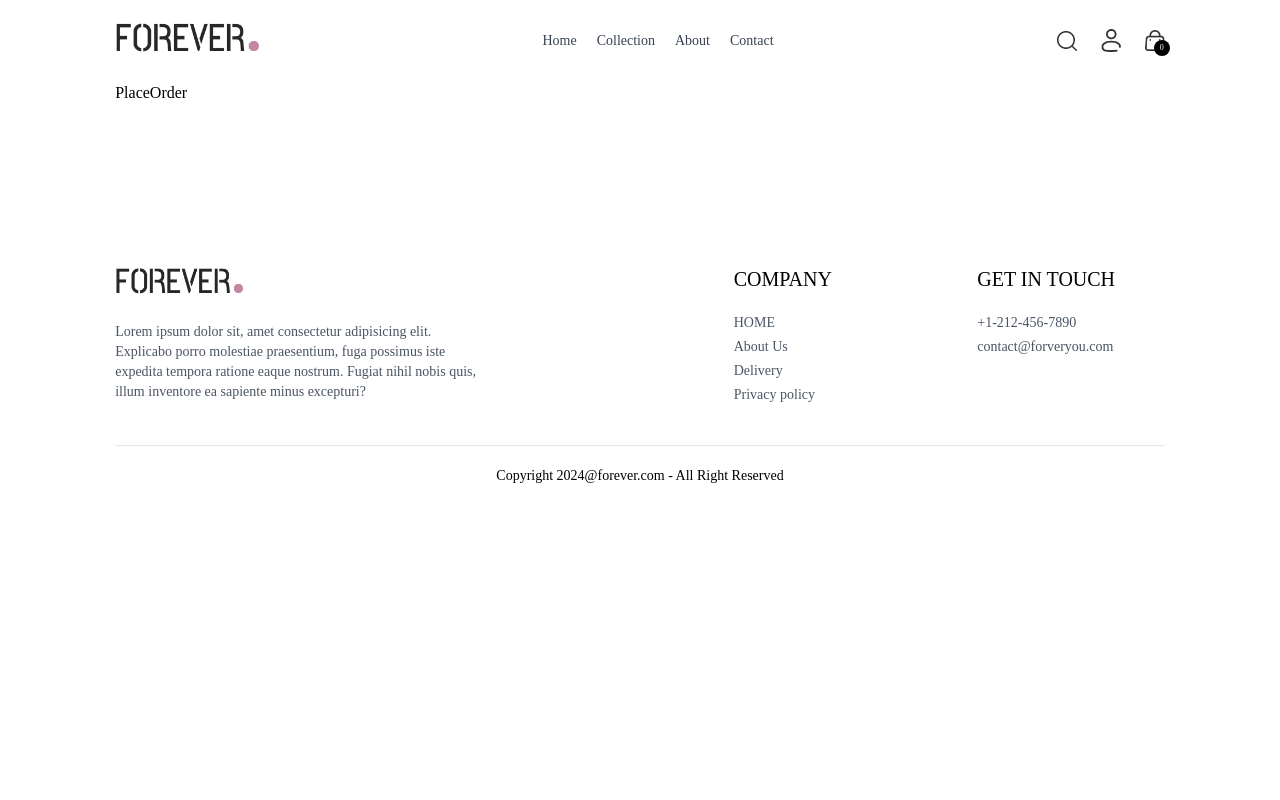
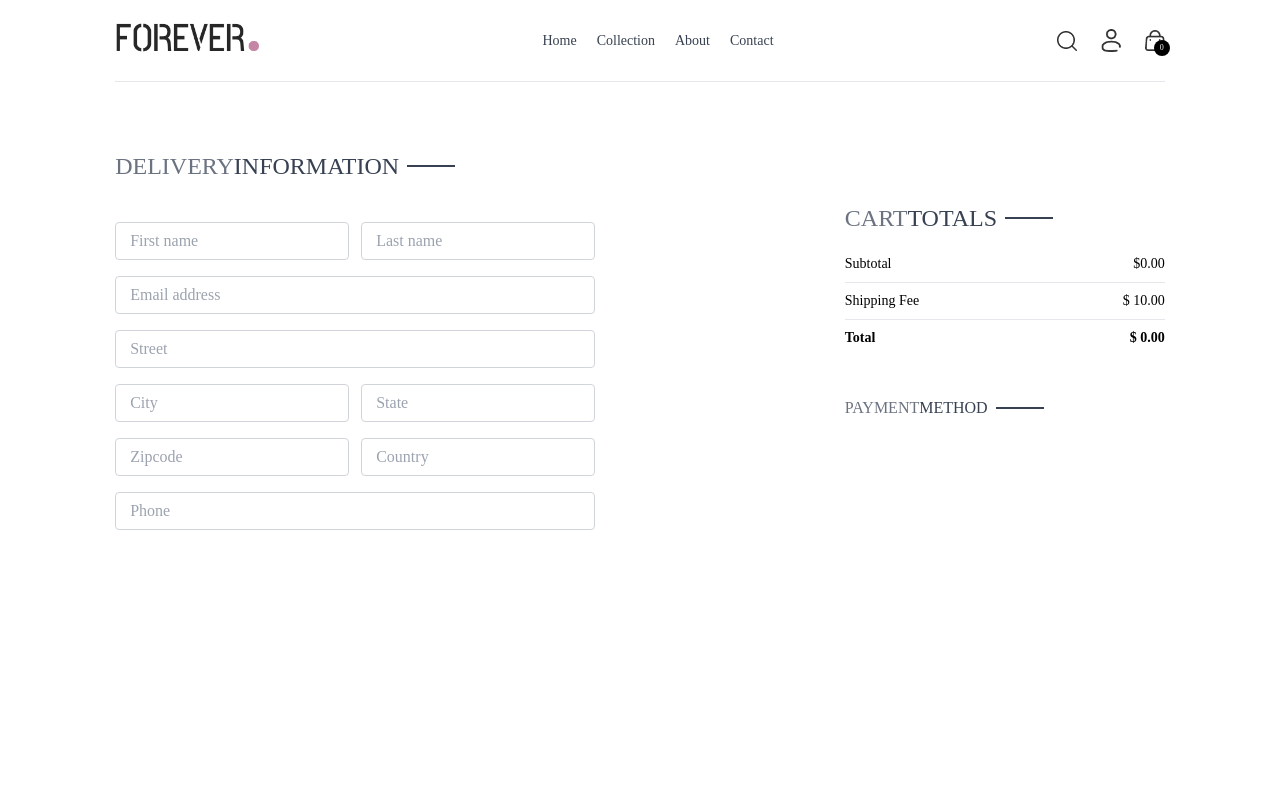
Before and after one commit to Huntercoding02/e-commerce, a React (Vite) app: page /place-order in a window 1280 px wide. Shown: the top 800 px of the page. Built offline with nearby package versions, Linux system fonts and the light colour scheme.

Commit message:
feat:add button to process payment and place order page

```diff
--- /dev/null
+++ b/src/components/CartTotal.jsx
@@ -0,0 +1,34 @@
+import React, { useContext } from 'react'
+import { ShopContext } from '../context/ShopCentext'
+import Title from './Title'
+
+const CartTotal = () => {
+
+    const {currency,delivery_fee,getCartAmount} = useContext(ShopContext)
+  return (
+    <div className='w-full'>
+        <div className='text-2xl'>
+            <Title text1={'CART'} text2={'TOTALS'}/>
+        </div>
+        <div className='flex flex-col gap-2 mt-2 text-sm'>
+            <div
+            className='flex justify-between'>
+                <p>Subtotal</p>
+                <p>{currency}{getCartAmount()}.00</p>
+            </div>
+            <hr />
+            <div className='flex justify-between'>
+                <p>Shipping Fee</p>
+                <p>{currency} {delivery_fee}.00</p>
+            </div>
+            <hr />
+            <div className='flex justify-between'>
+                <b>Total</b>
+                <b>{currency} {getCartAmount()===0 ?0:getCartAmount() + delivery_fee}.00</b>
+            </div>
+        </div>
+    </div>
+  )
+}
+
+export default CartTotal
--- a/src/context/ShopCentext.jsx
+++ b/src/context/ShopCentext.jsx
@@ -1,6 +1,7 @@
 import { createContext, useEffect, useState } from "react";
 import { products } from "../assets/assets";
 import { toast } from "react-toastify";
+import { useNavigate } from "react-router-dom";
 
 export const ShopContext = createContext()
 
@@ -11,7 +12,7 @@
     const [search,setSearch] = useState('')
     const [showSearch,setShowSearch] = useState(false)
     const [cartItems,setCartItem] =useState({})
-
+    const navigate = useNavigate()
 
     const addToCart = async (itemId,size)=>{
 
@@ -51,11 +52,37 @@
         }
         return totalCount
     }
+    const updateQuantity = async (itemId,size,quantity)=>{
+
+        let cartData = structuredClone(cartItems)
+
+        cartData[itemId][size] = quantity
+
+        setCartItem(cartData)
+    }
+
+    const getCartAmount =  () =>{
+        let totalAmount =0
+        for(const items in cartItems){
+            let itemInfo = products.find((product)=>product._id === items)
+            for(const item in cartItems[items]){
+                try{
+                    if(cartItems[items][item]>0){
+                        totalAmount += itemInfo.price * cartItems[items][item]
+                    }
+                }catch(error){
+
+                }
+            }
+        }
+        return totalAmount;
+    }
 
     const value ={
         products , currency , delivery_fee,search,
         setSearch,showSearch,setShowSearch,
-        cartItems,addToCart,getCartCount
+        cartItems,addToCart,getCartCount,updateQuantity,
+        getCartAmount,navigate
     }
 
 
--- a/src/pages/Cart.jsx
+++ b/src/pages/Cart.jsx
@@ -2,9 +2,10 @@
 import { ShopContext } from "../context/ShopCentext";
 import Title from "../components/Title";
 import { assets } from "../assets/assets";
+import CartTotal from "../components/CartTotal";
 
 const Cart = () => {
-  const { products, currency, cartItems } = useContext(ShopContext);
+  const { products, currency, cartItems,updateQuantity,navigate } = useContext(ShopContext);
 
   const [cartData, setCartData] = useState([]);
 
@@ -57,11 +58,20 @@
                   </div>
                 </div>
               </div>
-              <input className="border max-w-10 sm:max-w-20 px-1 sm:px-2 py-1" type="number" min={1} defaultValue={item.quantity}/>
-            <img className="w-4 mr-4 sm:w-5 cursor-pointer" src={assets.bin_icon} alt="" />
+              <input onChange={(e)=> e.target.value === '' || e.target.value === '0' ? null : updateQuantity(item._id,item.size,Number(e.target.value))} className="border max-w-10 sm:max-w-20 px-1 sm:px-2 py-1" type="number" min={1} defaultValue={item.quantity}/>
+            <img onClick={()=>updateQuantity(item._id,item.size,item.size,0)} className="w-4 mr-4 sm:w-5 cursor-pointer" src={assets.bin_icon} alt="" />
             </div>
           );
         })}
+      </div>
+
+      <div className="flex justify-end my-20">
+        <div className="w-full sm:w-[450px]">
+          <CartTotal/>
+          <div className="w-full text-end">
+            <button onClick={()=>navigate('/place-order')} className="bg-black text-white text-sm my-8 px-8 py-3">PROCESS TO CHECKOUT</button>
+          </div>
+        </div>
       </div>
     </div>
   );
--- a/src/pages/PlaceOrder.jsx
+++ b/src/pages/PlaceOrder.jsx
@@ -1,9 +1,49 @@
 import React from 'react'
+import Title from '../components/Title'
+import CartTotal from '../components/CartTotal'
 
 const PlaceOrder = () => {
   return (
-    <div>PlaceOrder</div>
+
+    <div className='flex flex-col sm:flex-row justify-between gap-4 pt-5 sm:pt-14 min-h-[80vh] border-t'>
+      {/* --------LEFT SIDE ------------- */}
+     <div className='flex flex-col gap-4 w-full sm:max-w-[480px]'>
+       <div className='text-xl sm:text-2xl my-3'>
+        <Title text1={'DELIVERY'} text2={'INFORMATION'}/>
+       </div>
+       <div className='flex gap-3'>
+        <input className='border border-gray-300 rounded py-1.5 px-3.5 w-full' type="text" placeholder='First name'/>
+        <input className='border border-gray-300 rounded py-1.5 px-3.5 w-full' type="text" placeholder='Last name'/>
+       </div>
+       <input className='border border-gray-300 rounded py-1.5 px-3.5 w-full' type="email" placeholder='Email address'/>
+       <input className='border border-gray-300 rounded py-1.5 px-3.5 w-full' type="text" placeholder='Street'/>
+       <div className='flex gap-3'>
+        <input className='border border-gray-300 rounded py-1.5 px-3.5 w-full' type="text" placeholder='City'/>
+        <input className='border border-gray-300 rounded py-1.5 px-3.5 w-full' type="text" placeholder='State'/>
+       </div>
+       <div className='flex gap-3'>
+        <input className='border border-gray-300 rounded py-1.5 px-3.5 w-full' type="number" placeholder='Zipcode'/>
+        <input className='border border-gray-300 rounded py-1.5 px-3.5 w-full' type="text" placeholder='Country'/>
+       </div>
+       <input className='border border-gray-300 rounded py-1.5 px-3.5 w-full' type="number" placeholder='Phone'/>
+       </div>
+       {/* -------------RIGHT SIDE----------------- */}
+       <div className='mt-8'>
+        <div className='mt-8 min-w-80'>
+          <CartTotal/>
+        </div>
+        <div className='mt-12'>
+          <Title text1={'PAYMENT'} text2={'METHOD'}/>
+          <div className='flex gap-3 flex-col lg:flex-row'></div>
+        </div>
+       </div>
+    </div>
+
   )
 }
 
 export default PlaceOrder
+
+{/* */}
+
+//  justify-between
```
